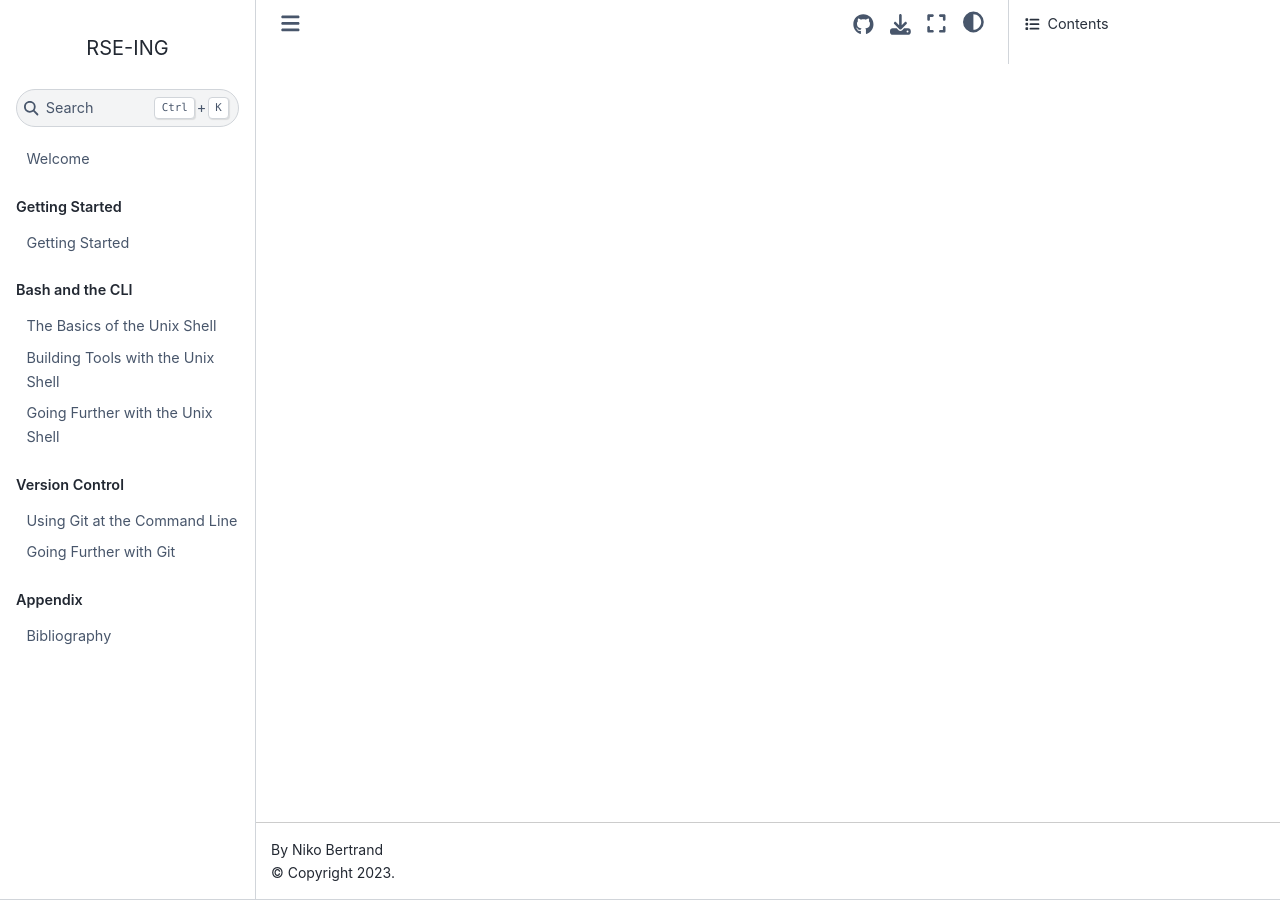
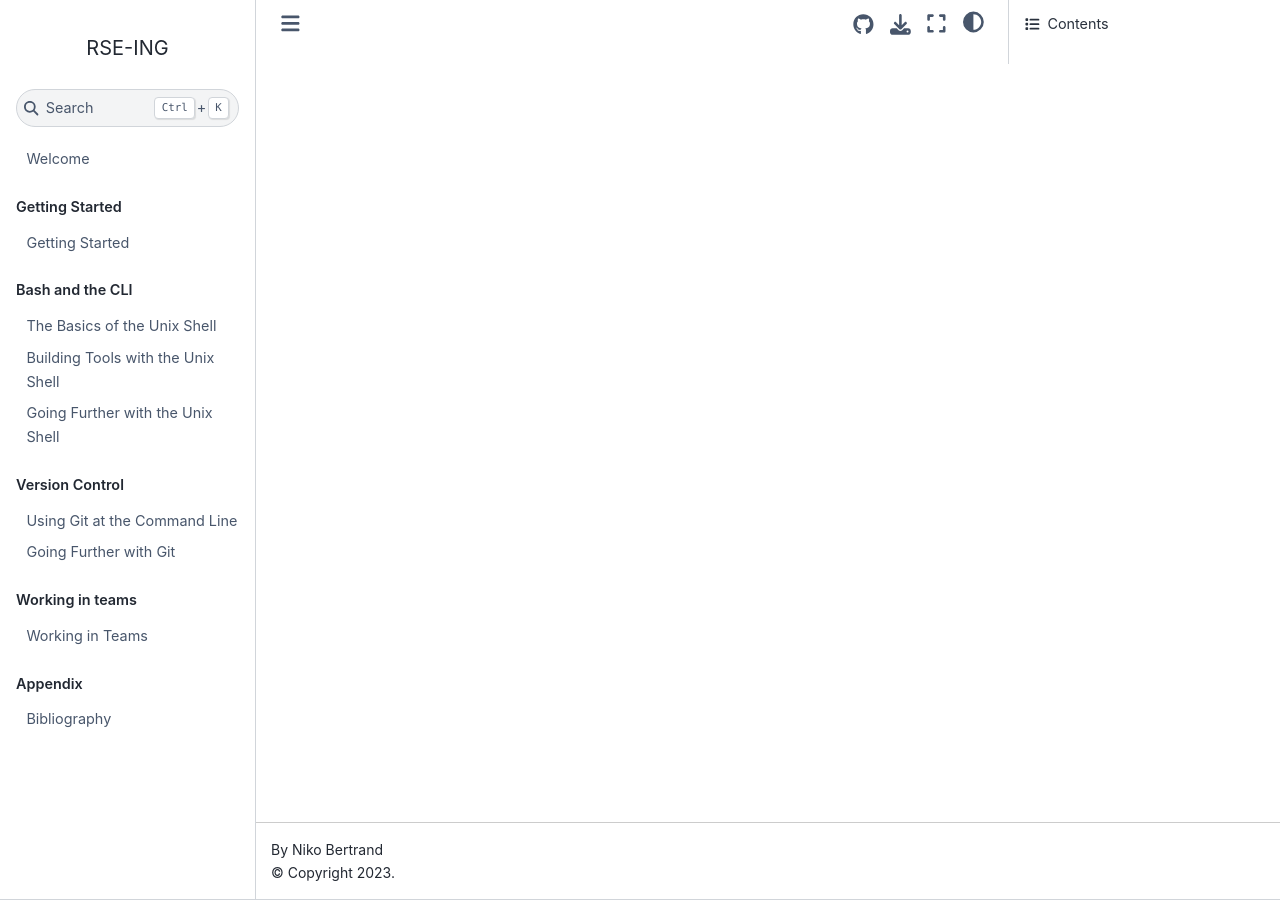
Before and after one commit to Software-Engineering-Group-UP/RSE-UP, a Jupyter Book: the page built from links.md, in a window 1280 px wide. Built offline with Jupyter Book 1.0.4 settings and Sphinx 7.4.7 and the Sphinx Book theme 1.1.4, drawn with Linux system fonts in a browser that asks for light colours; pages that are not in the unit, such as notebooks, are missing from menus.

Commit message:
update toc

```diff
--- a/_toc.yml
+++ b/_toc.yml
@@ -25,7 +25,7 @@ parts:
       - file: exercises/git_advanced.ipynb
   - caption: Working in teams
     chapters:
-      - file: chapters/work_teams/working_teams.md
+      - file: chapters/work_teams/working_in_teams.md
       - file: exercises/work_teams.ipynb
   - caption: Extras
     chapters:
```
